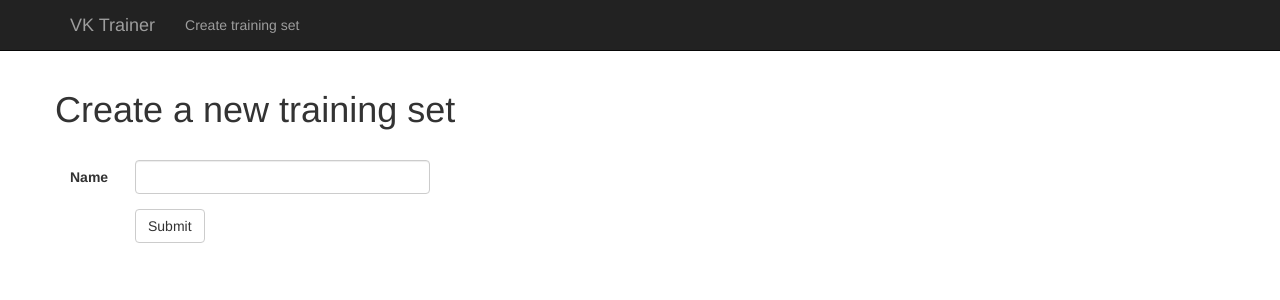
After one commit to pmourlanne/VKTrainer, a Flask app: page /trainingset/create in a window 1280 px wide. The commit adds this page. Shown: the top 300 px of the page. Run offline with Flask 2, Linux system fonts and the light colour scheme; some libraries are stand-ins or nearby versions.

Commit message:
Added view to create a training set

```diff
--- a/local_settings.py
+++ b/local_settings.py
@@ -1 +1,3 @@
 # -*- coding: utf-8 -*-
+
+SECRET_KEY = 'ThisIsAPlaceholderReplaceMe'
--- a/requirements.txt
+++ b/requirements.txt
@@ -2,6 +2,7 @@ decorator==4.0.9
 Flask==0.10.1
 Flask-Script==2.0.5
 Flask-SQLAlchemy==2.1
+Flask-WTF==0.12
 itsdangerous==0.24
 Jinja2==2.8
 MarkupSafe==0.23
@@ -12,3 +13,4 @@ sqlalchemy-migrate==0.10.0
 sqlparse==0.1.18
 Tempita==0.5.2
 Werkzeug==0.11.4
+WTForms==2.1
--- /dev/null
+++ b/vktrainer/forms.py
@@ -0,0 +1,9 @@
+# -*- coding: utf-8 -*-
+
+from flask.ext.wtf import Form
+from wtforms.fields import TextField
+from wtforms.validators import Required, Length
+
+
+class CreateTrainingSetForm(Form):
+    name = TextField('Name', [Required(), Length(max=64)])
--- a/vktrainer/models.py
+++ b/vktrainer/models.py
@@ -60,7 +60,7 @@ class TrainingSet(db.Model):
         return url_for('training_set', pk=self.id)
 
     def get_edit_url(self):
-        return '#'
+        return url_for('training_set_edit', pk=self.id)
 
     def get_results_url(self):
         return url_for('training_set_extract_results', pk=self.id)
--- a/vktrainer/static/css/portfolio-item.css
+++ b/vktrainer/static/css/portfolio-item.css
@@ -27,3 +27,7 @@ footer {
 ul.training-sets {
     list-style-type: none;
 }
+
+ul.training-sets > li > div {
+    margin-bottom: 10px;
+}
--- a/vktrainer/templates/base.html
+++ b/vktrainer/templates/base.html
@@ -34,7 +34,7 @@
             <div class="collapse navbar-collapse" id="bs-example-navbar-collapse-1">
                 <ul class="nav navbar-nav">
                     <li>
-                        <a href="#">Create training set</a>
+                        <a href="{{ url_for('training_set_create') }}">Create training set</a>
                     </li>
                 </ul>
                 <ul class="nav navbar-nav navbar-right">
@@ -47,9 +47,10 @@
     <div class="container">
         {% block body %}{% endblock %}
 
+        {#
+
         <hr>
 
-        {#
         <footer>
             <div class="row">
                 <div class="col-lg-12">
--- /dev/null
+++ b/vktrainer/templates/training_set_create.html
@@ -0,0 +1,30 @@
+{% extends 'base.html' %}
+
+{% block body %}
+
+<div class="row">
+    <h1>Create a new training set</h1>
+</div>
+
+<div class="row mt-20">
+    <div class='col-md-4 col-xs-6'>
+        <form action="{{ url_for('training_set_create') }}" method="POST" class="form-horizontal">
+            <div class="form-group">
+                <label class='col-xs-2 control-label'>{{ form.name.label }}</label>
+                <div class='col-xs-10'>
+                    {{ form.name(class='form-control') }}
+                </div>
+            </div>
+
+            {{ form.csrf_token }}
+
+            <div class="form-group">
+                <div class="col-xs-offset-2 col-xs-10">
+                    <button type="submit" class="btn btn-default">Submit</button>
+                </div>
+            </div>
+        </form>
+    </div>
+</div>
+
+{% endblock %}
--- a/vktrainer/views.py
+++ b/vktrainer/views.py
@@ -6,6 +6,7 @@ from flask import render_template, redirect, url_for, send_file, request, jsonif
 from werkzeug.exceptions import abort
 
 from vktrainer import app, db
+from vktrainer.forms import CreateTrainingSetForm
 from vktrainer.models import TrainingSet, Photo, TrainingResult
 from vktrainer.utils import get_object_or_404
 
@@ -14,6 +15,26 @@ from vktrainer.utils import get_object_or_404
 def home():
     training_sets = TrainingSet.query.order_by(TrainingSet.name).all()
     return render_template('home.html', training_sets=training_sets)
+
+
+@app.route('/trainingset/create', methods=['GET', 'POST', ])
+def training_set_create():
+    form = CreateTrainingSetForm()
+
+    if form.validate_on_submit():
+        # Actually create the training set
+        training_set = TrainingSet(name=form.name.data)
+        db.session.add(training_set)
+        db.session.commit()
+        return redirect(training_set.get_edit_url())
+
+    return render_template('training_set_create.html', form=form)
+
+
+@app.route('/trainingset/<int:pk>/edit')
+def training_set_edit(pk):
+    training_set = get_object_or_404(TrainingSet, TrainingSet.id == pk)
+    return render_template('training_set_edit.html', training_set=training_set)
 
 
 @app.route('/trainingset/<int:pk>')
```
Also changed, not shown: vktrainer/templates/home.html (+7 -0 lines), vktrainer/templates/training_set_edit.html (added).
